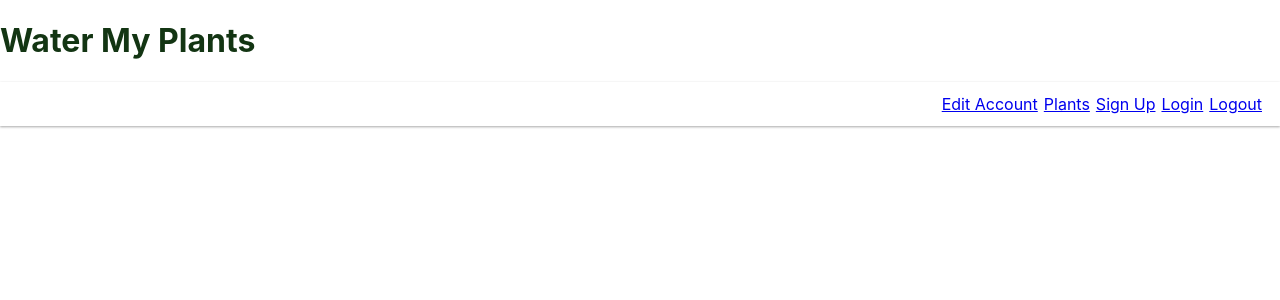
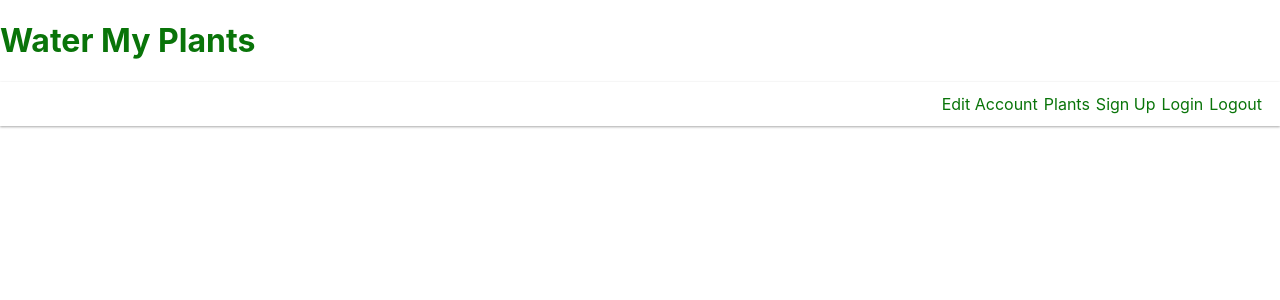
Before and after one commit to bld-wk-water-my-plants/front-end, a React (Create React App) app: page / in a window 1280 px wide. Shown: the top 300 px of the page. Built offline with nearby package versions, Linux system fonts and the light colour scheme.

Commit message:
Changed header and link color

```diff
--- a/src/App.css
+++ b/src/App.css
@@ -15,6 +15,7 @@ li {
   color: #204963;
 }
 h1{
+  color:rgb(9, 116, 9);
   text-align:left;
 }
 
@@ -30,3 +31,7 @@ p {
 div {
   color:rgb(19, 53, 19)
 }
+a {
+  color: rgb(9, 116, 9);
+  text-decoration: none;
+}
```
